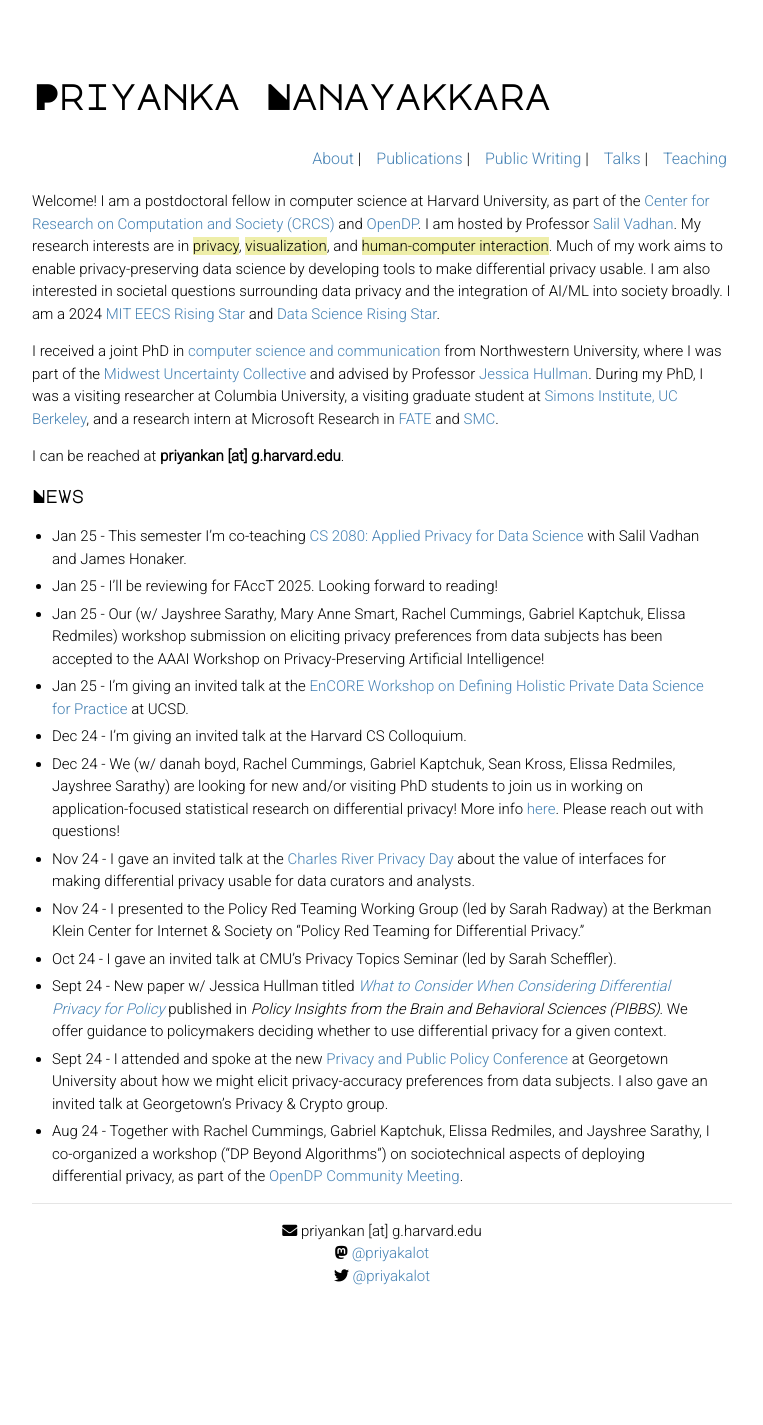
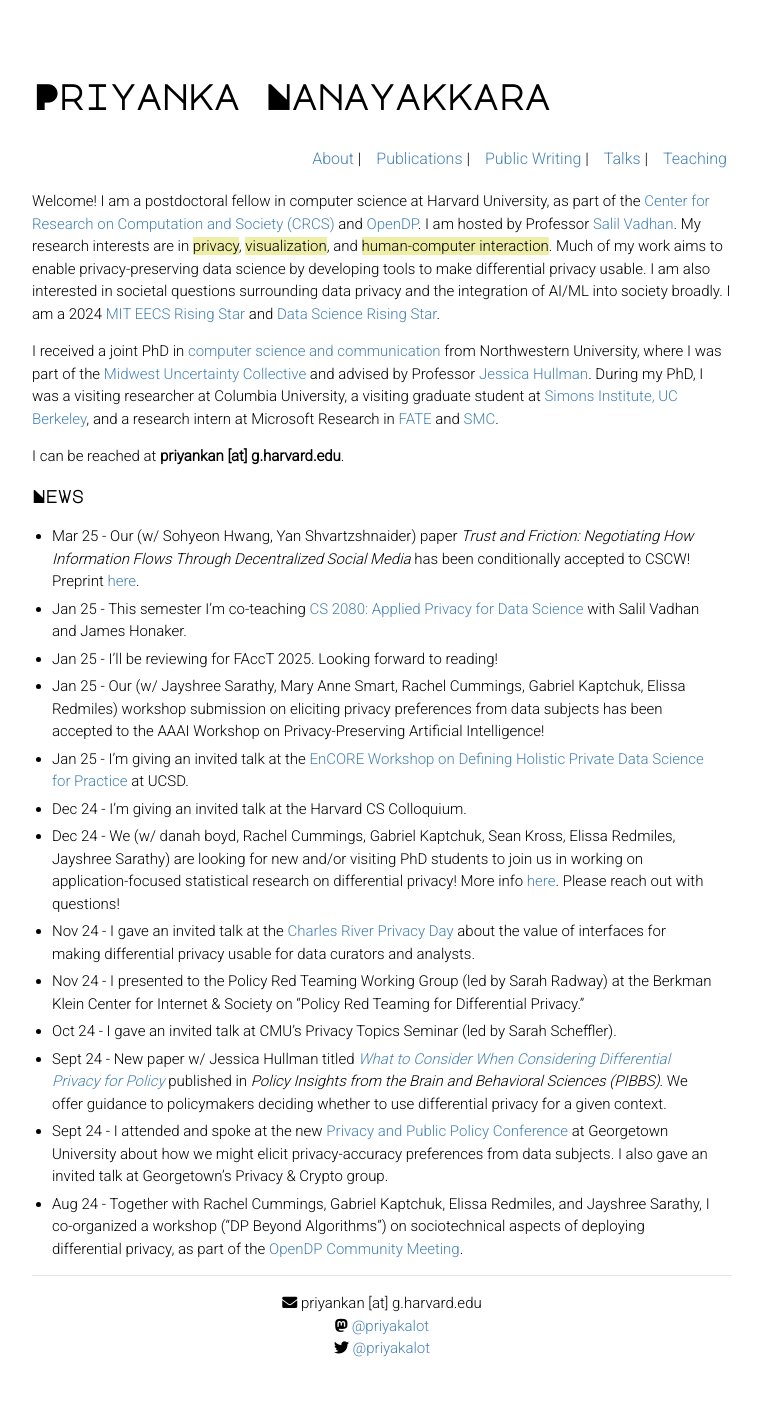
Before and after one commit to priyakalot/priyakalot.github.io, a Jekyll site: the page built from index.md, in a window 1280 px wide. Shown: the whole page, without its empty margins (258-1021 px from the left). Built offline with Jekyll 4.4.1, drawn with Linux system fonts in a browser that asks for light colours; nearby versions of some CDN libraries; before the commit the page ends 1352 px from its top, so only the background shows below that.

Commit message:
Update index.md

```diff
--- a/index.md
+++ b/index.md
@@ -8,6 +8,7 @@ I received a joint PhD in <a href="https://tsb.northwestern.edu/" target="_blank
 I can be reached at **priyankan [at] g.harvard.edu**.
 
 ### News
+* Mar 25 - Our (w/ Sohyeon Hwang, Yan Shvartzshnaider) paper _Trust and Friction: Negotiating How Information Flows Through Decentralized Social Media_ has been conditionally accepted to CSCW! Preprint <a href="https://arxiv.org/pdf/2503.02150" target="_blank">here</a>.
 * Jan 25 - This semester I'm co-teaching <a href="https://opendp.github.io/cs208/spring2025/" target="_blank">CS 2080: Applied Privacy for Data Science</a> with Salil Vadhan and James Honaker.
 * Jan 25 - I'll be reviewing for FAccT 2025. Looking forward to reading!
 * Jan 25 - Our (w/ Jayshree Sarathy, Mary Anne Smart, Rachel Cummings, Gabriel Kaptchuk, Elissa Redmiles) workshop submission on eliciting privacy preferences from data subjects has been accepted to the AAAI Workshop on Privacy-Preserving Artificial Intelligence!
```
